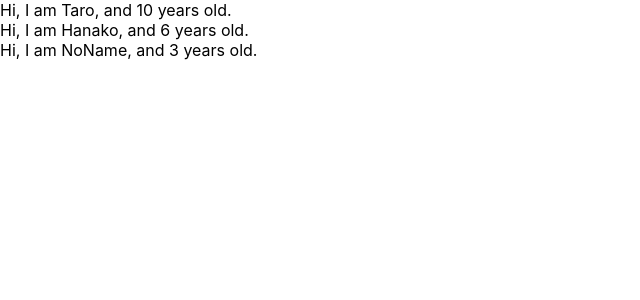
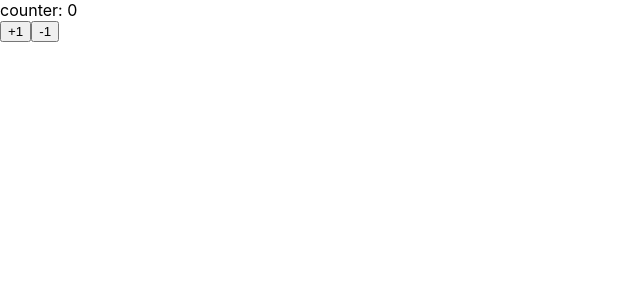
Before and after one commit to HirotoYamazaki521/udemy-react-redux-crud-applization, a React (Create React App) app: page / in a window 1280 px wide. Shown: the top 300 px of the page, without its empty margins (0-640 px from the left). Built offline with nearby package versions, Linux system fonts and the light colour scheme.

Commit message:
learn state and setState

```diff
--- a/src/App.js
+++ b/src/App.js
@@ -1,35 +1,36 @@
 import React from "react";
-import PropTypes from "prop-types";
+import { Component } from "react";
 
-const App = () => {
-  const profiles = [
-      {name: "Taro", age: 10},
-      {name: "Hanako", age: 6},
-      {name: "NoName", age: 3}
-  ]
-  return (
-  <div>
-    {
-      profiles.map((profile, index) => {
-        // DOMの変更点をReactが検知してくれる
-        // DOMにキーをつけることで、Reactが変更点を検知しやすくなる
-        // map で受け取るindexを利用して、keyにindexを指定することもできる
-        return <User name={profile.name} age={profile.age} key ={index}/>
-    })
+
+const App = () => (<Counter></Counter>);
+
+class Counter extends Component{
+  // 初期化処理が実行される
+  constructor(props){
+    super(props)
+    // 初期化時にオブジェクトが設定される
+    this.state = {count:0}
   }
-  </div>
-  )
-}
 
-// ユーザーコンポーネント
-const User = (props) => {
-  return <div>Hi, I am {props.name}, and {props.age} years old.</div>
-}
+  handlePlusButton = () => {
+    // setStateが実行されるとrenderが実行される
+    this.setState({count: this.state.count + 1})
+  }
 
-// propsの型を定義する
-User.propTypes = {
-  name: PropTypes.string,
-  age: PropTypes.number.isRequired,
+  handleMinusButton = () => {
+    this.setState({count: this.state.count - 1})
+  }
+
+  render(){
+    return (
+      // returnで返すjsxは親が一つでなければならないのでReact.Fragmentで囲む
+    <React.Fragment>
+      <div>counter: { this.state.count }</div>
+      <button onClick={this.handlePlusButton}>+1</button>
+      <button onClick={this.handleMinusButton}>-1</button>
+    </React.Fragment>
+    )
+  }
 }
 
 export default App;
```
